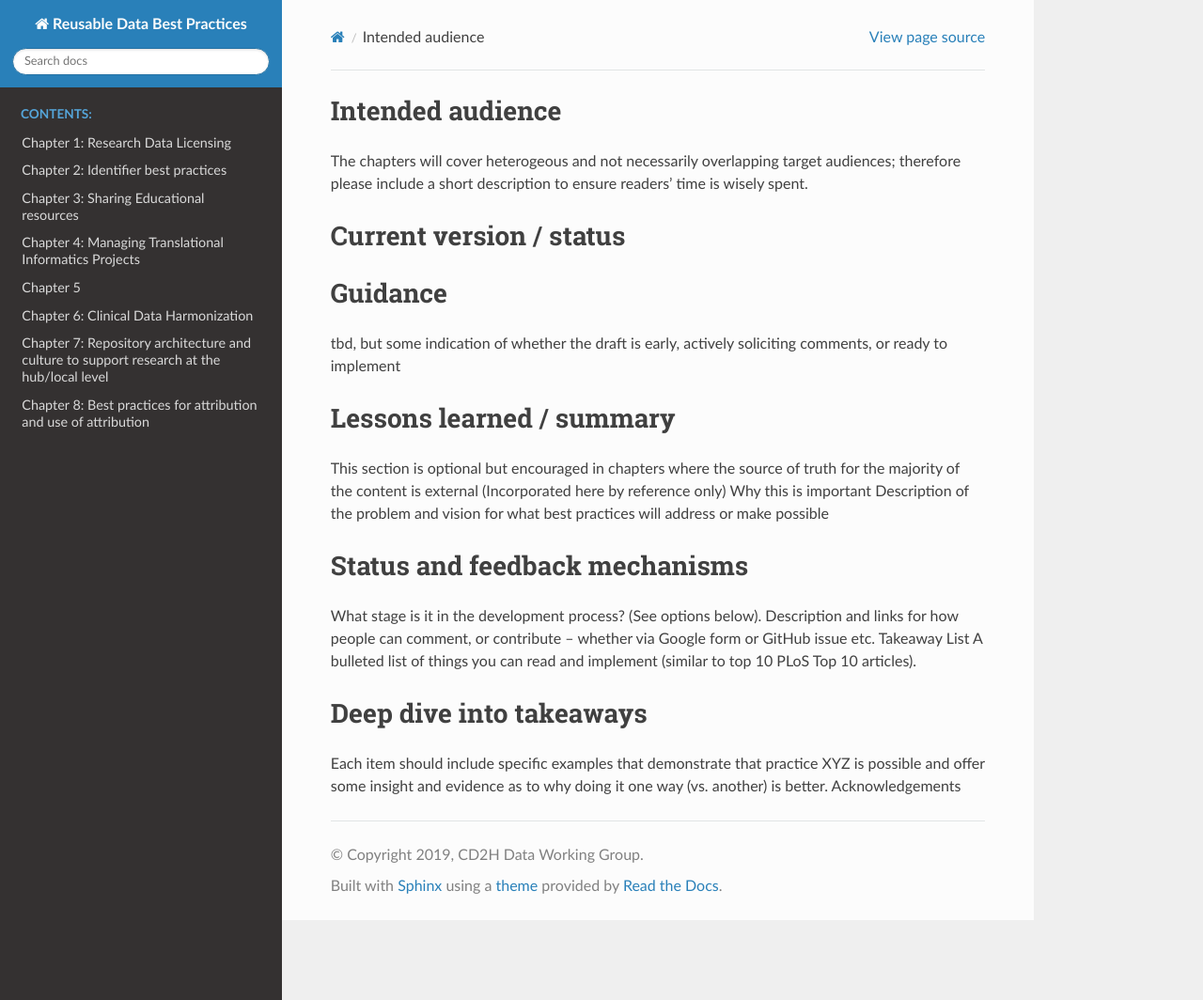
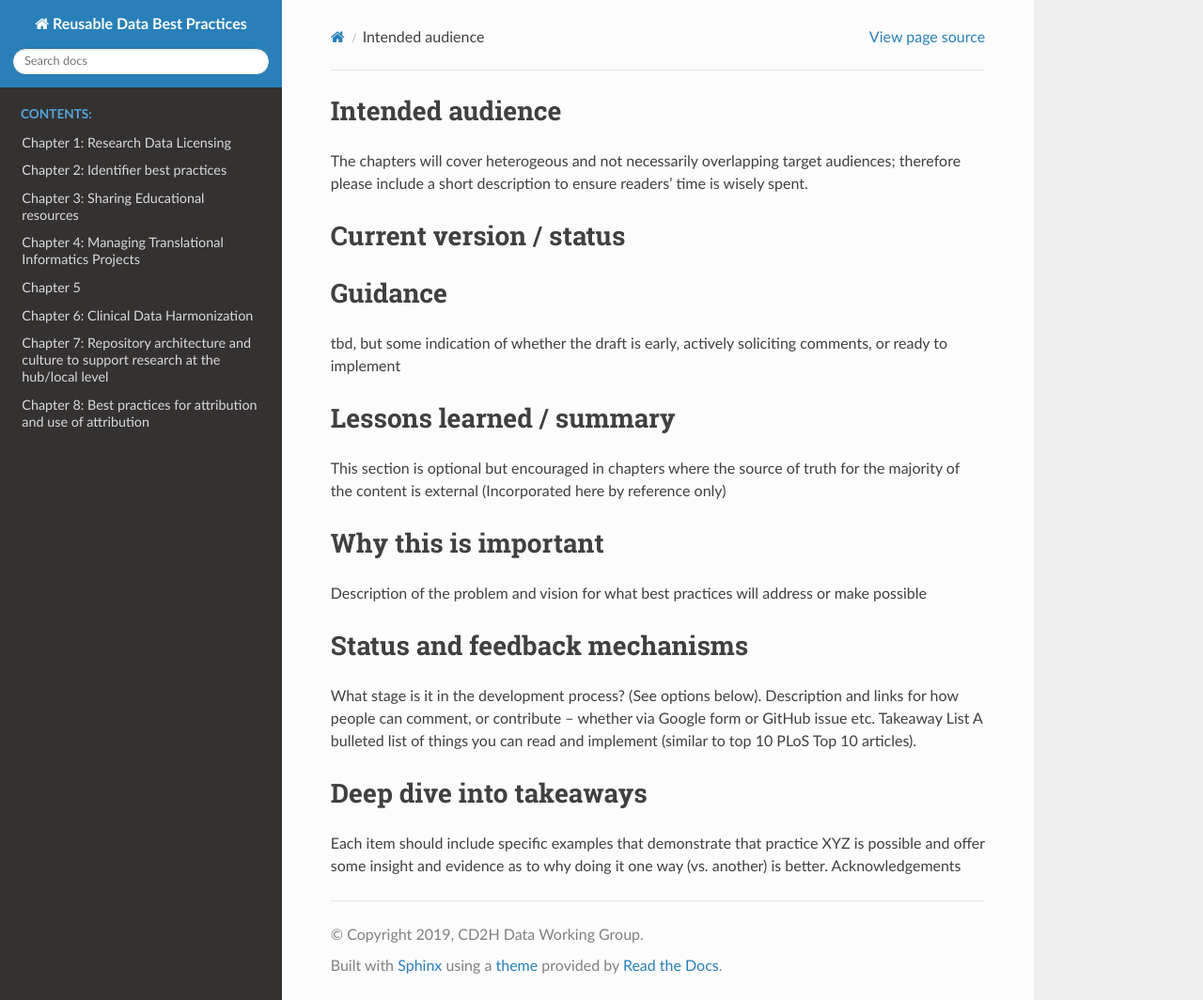
Before and after one commit to data2health/informatics-playbook, a Sphinx documentation site: the page built from docs/chapters/chapter_9.md, in a window 1280 px wide and 1064 px high. Shown: the whole window at 94% size. Built offline with Sphinx 7.4.7 and the Read the Docs theme 2.0.0, drawn with Linux system fonts in a browser that asks for light colours.

```diff
--- a/docs/chapters/chapter_9.md
+++ b/docs/chapters/chapter_9.md
@@ -11,7 +11,10 @@ tbd, but some indication of whether the draft is early, actively soliciting comm
 # Lessons learned / summary
 
 This section is optional but encouraged in chapters where the source of truth for the majority of the content is external (Incorporated here by reference only)
-Why this is important	Description of the problem and vision for what best practices will address or make possible
+
+# Why this is important
+
+Description of the problem and vision for what best practices will address or make possible
 
 # Status and feedback mechanisms
 
```
